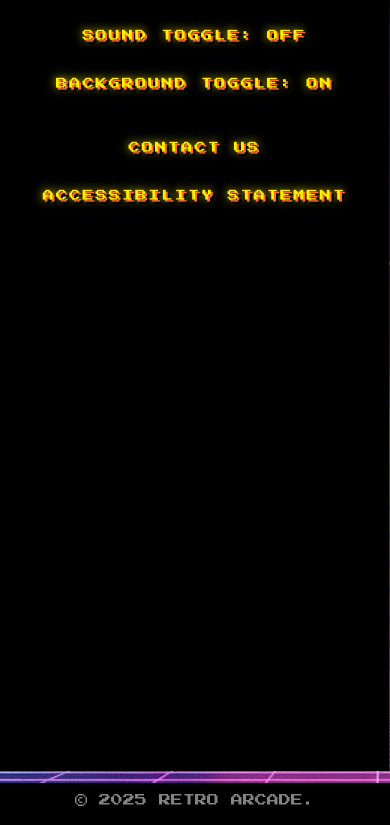
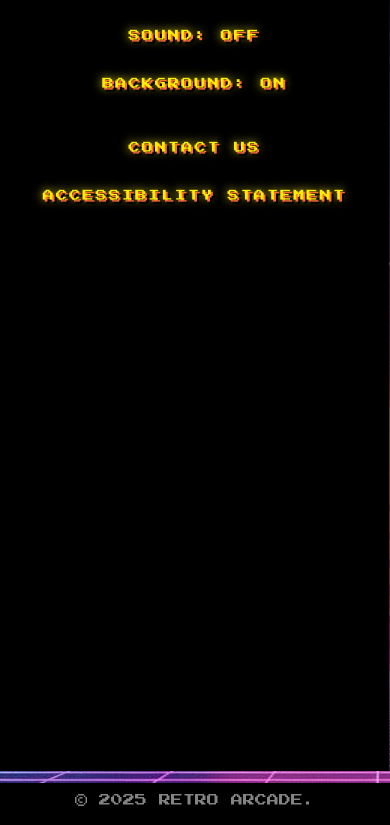
Before and after one commit to Zxi01/Hackathon, a plain HTML site: page contact.html in a window 390 px wide. Both pictures are taken after a click on the link "Toggle menu". Shown: the part 73-898 px from the top of the page. Drawn offline with nearby package versions, Linux system fonts and the light colour scheme.

Commit message:
refactor: simplify sound and background toggle labels for consistency across game pages

```diff
--- a/contact.html
+++ b/contact.html
@@ -58,8 +58,8 @@
                     </div>
                     <div class="offcanvas-body">
                         <ul class="justify-content-start list-unstyled">
-                            <li><a id="mobile-music-toggle" class="text-decoration-none retro">Sound Toggle: On</a></li>
-                            <li><a id="mobile-background-toggle" class="text-decoration-none retro">Background Toggle: On</a></li>
+                            <li><a id="mobile-music-toggle" class="text-decoration-none retro">Sound: On</a></li>
+                            <li><a id="mobile-background-toggle" class="text-decoration-none retro">Background: On</a></li>
                         </ul>
                         <ul class="mt-auto list-unstyled">
                             <li><a class="text-decoration-none retro" href="contact.html">Contact us</a></li>
@@ -127,8 +127,7 @@
                 <!-- Column 1: Page Links -->
                 <div class="col-12 col-md-6 pt-2 mb-md-0 text-md-start d-none d-md-block">
                     <ul class="list-unstyled">
-                        <li><a id="toggle-background-btn" class=" text-decoration-none retro ">Background
-                                Toggle: On</a></li>
+                        <li><a id="toggle-background-btn" class=" text-decoration-none retro ">Background: On</a></li>
                         <li><a href="#accessibility" id="accessibility"
                                 class=" text-decoration-none retro ">Accessibility Statement</a>
                         </li>
--- a/js/script.js
+++ b/js/script.js
@@ -62,8 +62,8 @@ function setupBackgroundToggle() {
 
     function updateAllBackgroundToggles() {
         const mode = body.classList.contains("static-bg") ? "Off" : "On";
-        if (desktopToggle) desktopToggle.textContent = `Background Toggle: ${mode}`;
-        if (mobileToggle) mobileToggle.textContent = `Background Toggle: ${mode}`;
+        if (desktopToggle) desktopToggle.textContent = `Background: ${mode}`;
+        if (mobileToggle) mobileToggle.textContent = `Background: ${mode}`;
     }
 
     function toggleBackground(e) {
@@ -159,7 +159,7 @@ function setupMusicToggle() {
     function updateAllMusicToggles() {
         const mode = isMusicPlaying ? "On" : "Off";
         if (mobileMusicBtn) {
-            mobileMusicBtn.textContent = `Sound Toggle: ${mode}`;
+            mobileMusicBtn.textContent = `Sound: ${mode}`;
         }
         if (musicIcon) {
             musicIcon.src = isMusicPlaying ? "assets/images/soundOnIcon.png" : "assets/images/soundOfIcon.png";
```
Also changed, not shown: index.html (+3 -4 lines), pacman.html (+3 -4 lines), snake.html (+3 -4 lines), two-zero-four-eight.html (+3 -4 lines).
